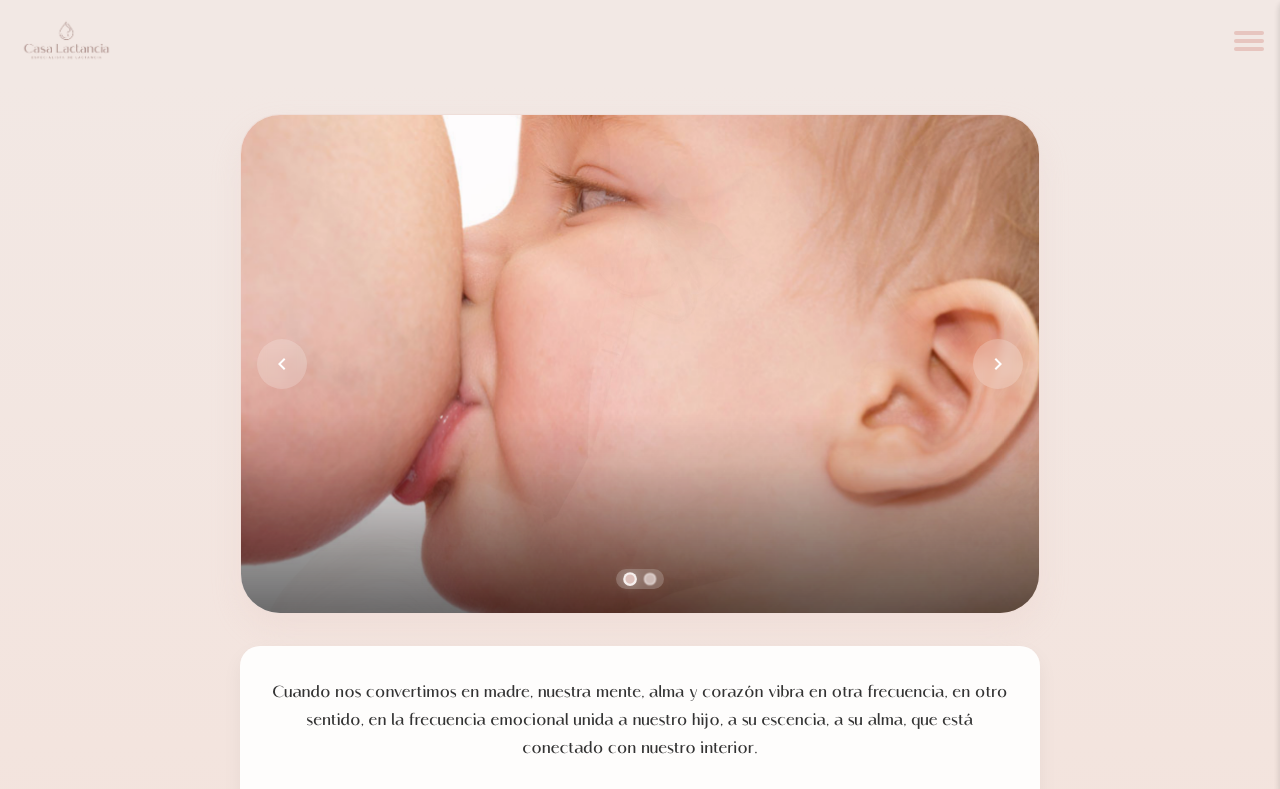
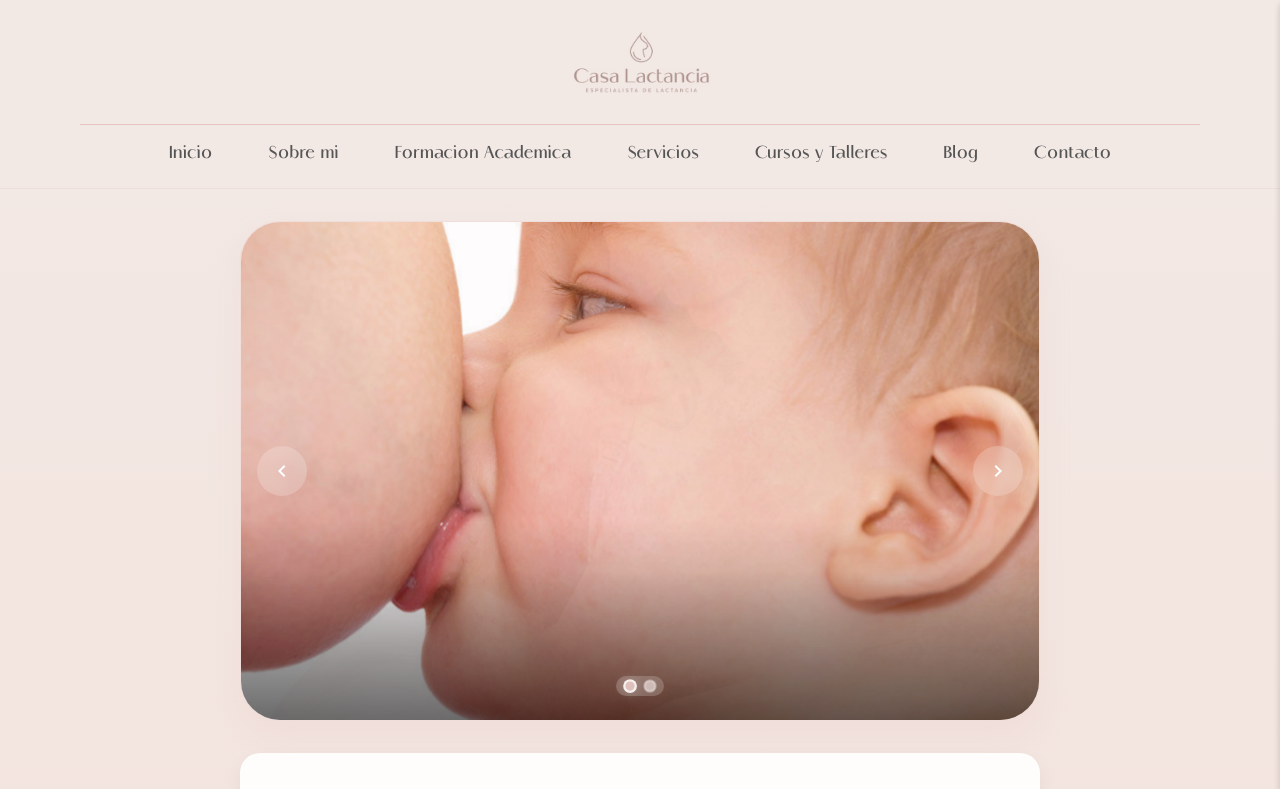
Before and after one commit to victorgallegosc/casa-lactancia, an Angular app: page / in a window 1280 px wide. Shown: the top 789 px of the page. Built offline with nearby package versions, Linux system fonts and the light colour scheme.

Commit message:
Refactor header component structure and styles for improved layout and responsiveness

```diff
--- a/src/app/components/header/header.component.css
+++ b/src/app/components/header/header.component.css
@@ -1,6 +1,19 @@
+.header {
+      background-color: var(--color-background);
+      border-bottom: 1px solid rgba(231, 197, 191, 0.3);
+      position: relative;
+}
+
 .container {
-      background-color: var(--color-background);
+      max-width: 1200px;
+      margin: 0 auto;
       padding: var(--spacing-md);
+}
+
+.header-content {
+      display: flex;
+      justify-content: space-between;
+      align-items: center;
 }
 
 .headerRow {
@@ -16,38 +29,151 @@
       height: 50px;
 }
 
-/* Burguer menu */
+/* Logo styles */
+.logo-section {
+      flex: 1;
+}
+
+.logo {
+      height: 50px;
+      transition: transform 0.3s ease;
+}
+
+.logo:hover {
+      transform: scale(1.05);
+}
+
+/* Desktop menu styles */
+.desktop-menu {
+      display: none;
+      width: 100%;
+      padding-top: var(--spacing-md);
+      margin-top: var(--spacing-md);
+      border-top: 1px solid var(--color-primary);
+}
+
+.desktop-menu ul {
+      list-style: none;
+      padding: 0;
+      margin: 0;
+      display: flex;
+      justify-content: center;
+      gap: var(--spacing-xl);
+      flex-wrap: wrap;
+}
+
+.desktop-menu li {
+      padding: 0;
+}
+
+.nav-link {
+      color: var(--color-text-secondary);
+      text-decoration: none;
+      font-size: 1.1rem;
+      cursor: pointer;
+      padding: var(--spacing-xs) var(--spacing-sm);
+      transition: all 0.3s ease;
+      position: relative;
+}
+
+.nav-link::after {
+      content: '';
+      position: absolute;
+      bottom: -2px;
+      left: 50%;
+      width: 0;
+      height: 2px;
+      background-color: var(--color-primary);
+      transition: all 0.3s ease;
+      transform: translateX(-50%);
+}
+
+.nav-link:hover {
+      color: var(--color-text-accent);
+}
+
+.nav-link:hover::after {
+      width: 80%;
+}
+
+/* Burger menu styles */
+.mobile-menu {
+      cursor: pointer;
+}
+
 .burger {
-      position: relative;
       width: 30px;
       height: 20px;
       background: transparent;
       cursor: pointer;
       display: block;
+      position: relative;
 }
 
 .burger span {
       display: block;
       position: absolute;
-      height: 4px;
+      height: 3px;
       width: 100%;
       background: var(--color-primary);
       border-radius: 9px;
+      transition: all 0.3s ease;
 }
 
 .burger span:nth-of-type(1) {
-      top: 0px;
-      transform-origin: left center;
+      top: 0;
 }
 
 .burger span:nth-of-type(2) {
       top: 50%;
       transform: translateY(-50%);
-      transform-origin: left center;
 }
 
 .burger span:nth-of-type(3) {
-      top: 100%;
-      transform-origin: left center;
-      transform: translateY(-100%);
+      bottom: 0;
 }
+
+/* Media Queries */
+@media (min-width: 768px) {
+      .container {
+            padding: var(--spacing-md) var(--spacing-xl);
+      }
+
+      .header-content {
+            justify-content: center;
+      }
+
+      .logo {
+            height: 70px;
+      }
+
+      .mobile-menu {
+            display: none;
+      }
+
+      .desktop-menu {
+            display: block;
+      }
+
+      .logo-section {
+            text-align: center;
+      }
+}
+
+@media (min-width: 1024px) {
+      .container {
+            padding: var(--spacing-lg) var(--spacing-2xl);
+      }
+
+      .logo {
+            height: 80px;
+      }
+
+      .nav-link {
+            font-size: 1.2rem;
+      }
+
+      .desktop-menu ul {
+            gap: var(--spacing-2xl);
+      }
+}
--- a/src/app/components/header/header.component.html
+++ b/src/app/components/header/header.component.html
@@ -1,7 +1,12 @@
+<header class="header">
       <div class="container">
-      <div class="headerRow">
-            <img class="headerRowLogo" src="./img/logo-primary.avif" alt="Logo">
-            <div style="cursor: pointer;" (click)="menu.toggleMenu()">
+            <div class="header-content">
+                  <div class="logo-section">
+                        <img class="logo" src="./img/logo-primary.avif" alt="Logo">
+                  </div>
+
+                  <!-- Mobile burger menu -->
+                  <div class="mobile-menu" (click)="menu.toggleMenu()">
                         <label class="burger" for="burger">
                               <span></span>
                               <span></span>
@@ -9,6 +14,18 @@
                         </label>
                   </div>
             </div>
+
+            <!-- Desktop menu -->
+            <nav class="desktop-menu">
+                  <ul>
+                        <li *ngFor="let item of menu.menuItems">
+                              <a class="font-primary nav-link" (click)="menu.onClickMenuItem(item.path)">
+                                    {{item.name}}
+                              </a>
+                        </li>
+                  </ul>
+            </nav>
       </div>
+</header>
 
 <app-menu #menu></app-menu>
--- a/src/app/components/header/header.component.ts
+++ b/src/app/components/header/header.component.ts
@@ -1,9 +1,11 @@
 import { Component } from '@angular/core';
 import { MenuComponent } from '../menu/menu.component';
+import { CommonModule } from '@angular/common';
 
 @Component({
       selector: 'app-header',
-      imports: [MenuComponent],
+      standalone: true,
+      imports: [CommonModule, MenuComponent],
       templateUrl: './header.component.html',
       styleUrl: './header.component.css',
 })
```
Lines whose indentation alone changed are shown as unchanged.
